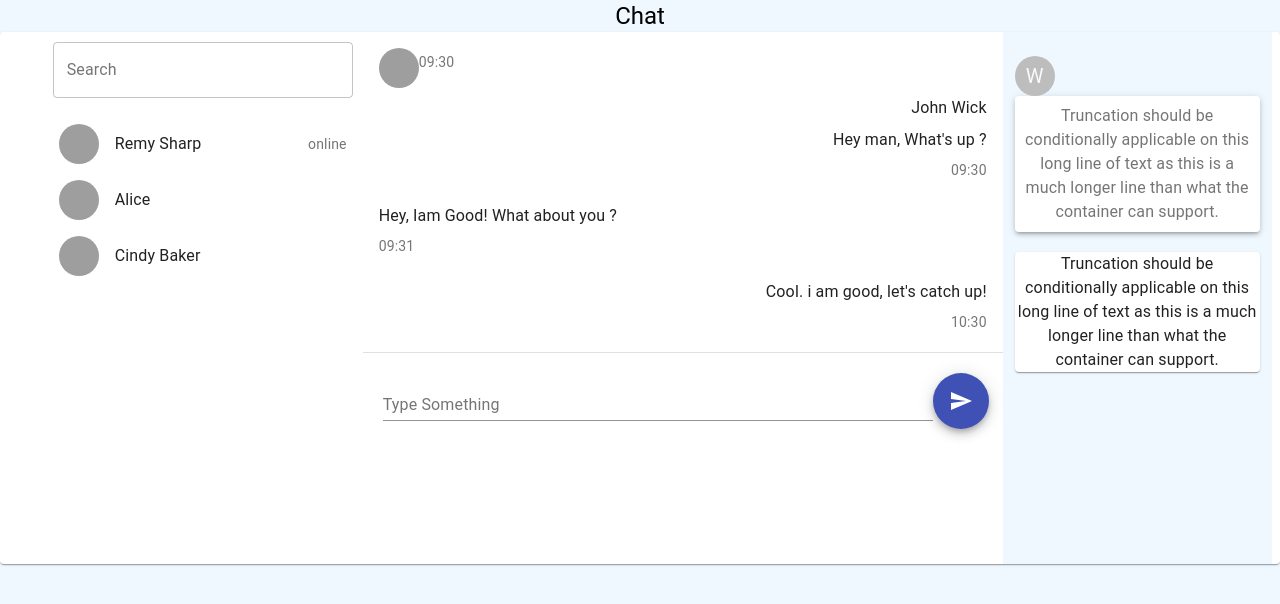
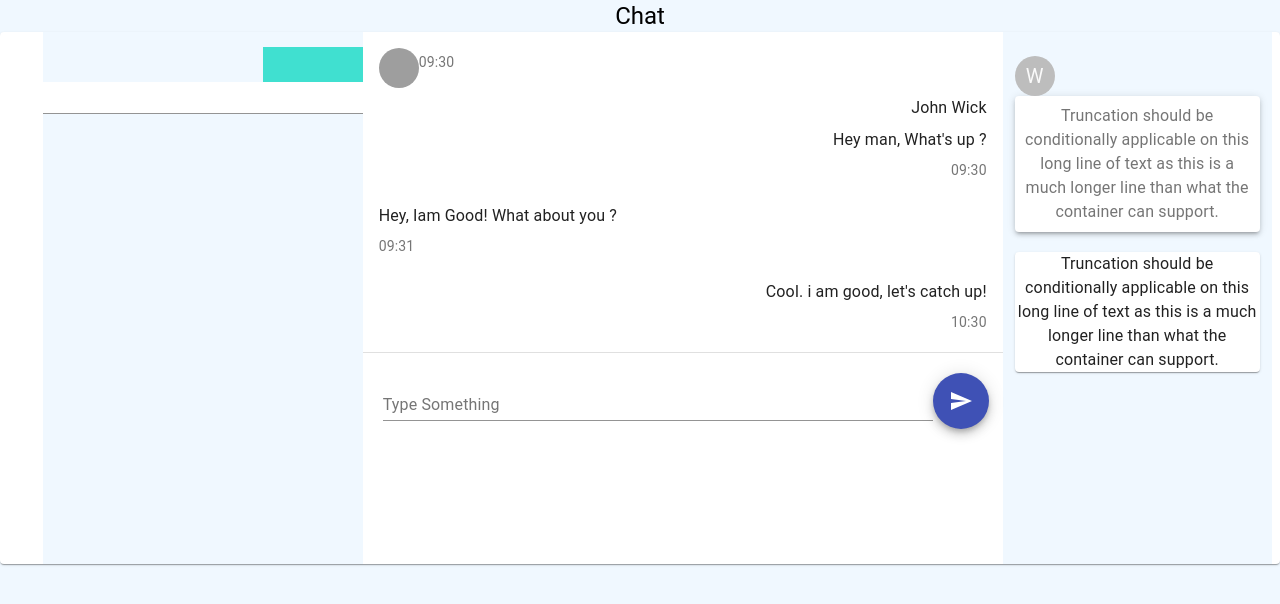
Before and after one commit to VikashiniChander/App_MUI, a React (Create React App) app: page / in a window 1280 px wide. Shown: the top 604 px of the page. Built offline with nearby package versions, Linux system fonts and the light colour scheme; grey boxes are pictures that could not be loaded.

Commit message:
conversation

```diff
--- a/src/App.js
+++ b/src/App.js
@@ -1,4 +1,4 @@
-import SidePanel from './component/SidePanel/SidePanel'
+import LeftSidePanel from './component/LeftSidePanel/LeftSidePanel'
 import Conversation from './component/Conversation/Conversation';
 import User from './component/User/User';
 
@@ -46,7 +46,7 @@ function App() {
             </Grid>
         </Grid>
         <Grid container component={Paper} className="chatSection">
-          <SidePanel />
+          <LeftSidePanel />
           <Conversation />
            <Chat />
            <User />
--- a/src/component/Conversation/Conversation.css
+++ b/src/component/Conversation/Conversation.css
@@ -1,60 +1,24 @@
-.App {
-    text-align: center;
-  }
-
-  .App-logo {
-    height: 40vmin;
-    pointer-events: none;
-  }
-
-  @media (prefers-reduced-motion: no-preference) {
-    .App-logo {
-      animation: App-logo-spin infinite 20s linear;
-    }
-  }
-
-  .App-header {
-    background-color: #282c34;
-    min-height: 100vh;
-    display: flex;
-    flex-direction: column;
-    align-items: center;
-    justify-content: center;
-    font-size: calc(10px + 2vmin);
-    color: white;
-  }
-
-  .App-link {
-    color: #61dafb;
-  }
-
-  @keyframes App-logo-spin {
-    from {
-      transform: rotate(0deg);
-    }
-    to {
-      transform: rotate(360deg);
-    }
+  .fullblock {
+      background-color: aliceblue;
   }
 
 
-
-  table {
-    minWidth: 650;
-  }
-  .chatSection {
-    width: '100%';
-    height: '80vh'
-  }
-  .headBG {
-      backgroundColor: '#e0e0e0'
-  }
-  .borderRight500 {
-      borderRight: '1px solid #e0e0e0';
-      background-color: "aliceblue"
+  .searchbox {
+    background-color: white;
   }
 
-  .messageArea {
-    height: '70vh';
-    overflowy: 'auto';
+  .compose-block {
+    height: 50px;
+    position: relative;
+
   }
+
+  .compose-button {
+    height: 35px;
+    background-color: turquoise;
+    float: right;
+    width: 100px;
+    position: absolute;
+    bottom: 0px;
+    right: 0px;
+  }
--- a/src/component/Conversation/Conversation.js
+++ b/src/component/Conversation/Conversation.js
@@ -13,11 +13,14 @@ import ListItemIcon from '@material-ui/core/ListItemIcon';
 import ListItemText from '@material-ui/core/ListItemText';
 import Avatar from '@material-ui/core/Avatar';
 import Fab from '@material-ui/core/Fab';
+import Box from '@material-ui/core/Box';
+
+
 
 class Conversation extends Component {
     render() {
         return (
-            <Grid item xs={3} className="borderRight500">
+            <Grid item xs={3} className="fullblock">
             {/* <List>
                 <ListItem button key="RemySharp">
                     <ListItemIcon>
@@ -26,10 +29,11 @@ class Conversation extends Component {
                     <ListItemText primary="John Wick"></ListItemText>
                 </ListItem>
             </List> */}
-            <Grid item xs={12} style={{padding: '10px'}}>
-                <TextField id="outlined-basic-email" label="Search" variant="outlined" fullWidth />
+            <Grid className="compose-block"><Box className="compose-button"></Box></Grid>
+            <Grid item xs={12}>
+                <TextField  fullWidth className="searchbox" />
             </Grid>
-             <List>
+             {/* <List>
                 <ListItem button key="RemySharp">
                     <ListItemIcon>
                         <Avatar alt="Remy Sharp" src="https://material-ui.com/static/images/avatar/1.jpg" />
@@ -49,7 +53,7 @@ class Conversation extends Component {
                     </ListItemIcon>
                     <ListItemText primary="Cindy Baker">Cindy Baker</ListItemText>
                 </ListItem>
-            </List>
+            </List>  */}
         </Grid>
 
 
--- a/src/component/SidePanel/SidePanel.js
+++ b/src/component/LeftSidePanel/LeftSidePanel.js
@@ -1,4 +1,4 @@
-import './SidePanel.css';
+import './LeftSidePanel.css';
 import React from 'react';
 import { makeStyles } from '@material-ui/core/styles';
 import Paper from '@material-ui/core/Paper';
@@ -13,7 +13,7 @@ import { spacing } from '@material-ui/system';
 
 
 
-function SidePanel() {
+function LeftSidePanel() {
 
   return (
 
@@ -28,4 +28,4 @@ function SidePanel() {
 
 
 
-export default SidePanel;
+export default LeftSidePanel;
```
Also changed, not shown: src/component/LeftSidePanel/LeftSidePanel.css (renamed from src/component/SidePanel/SidePanel.css).
